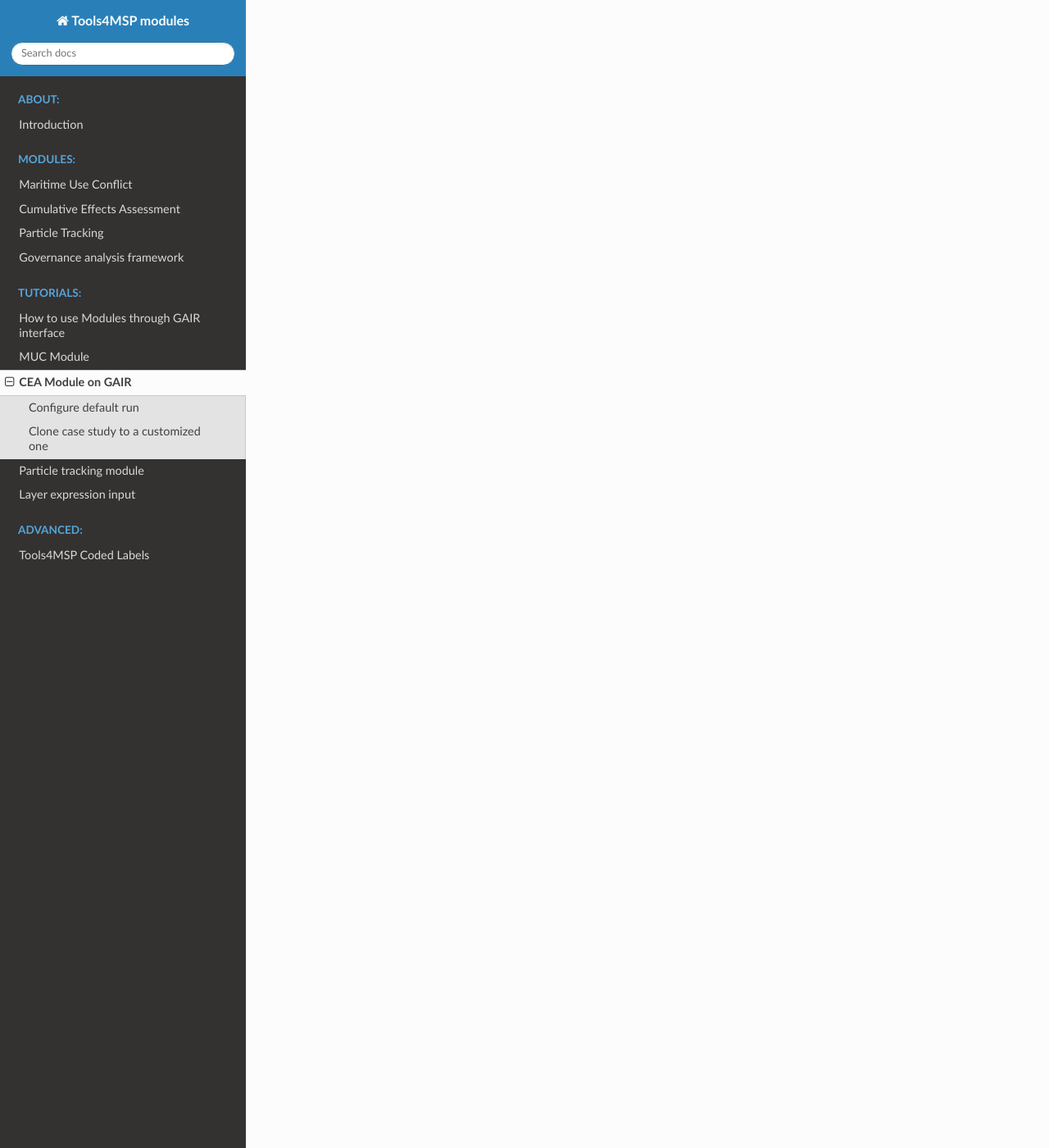
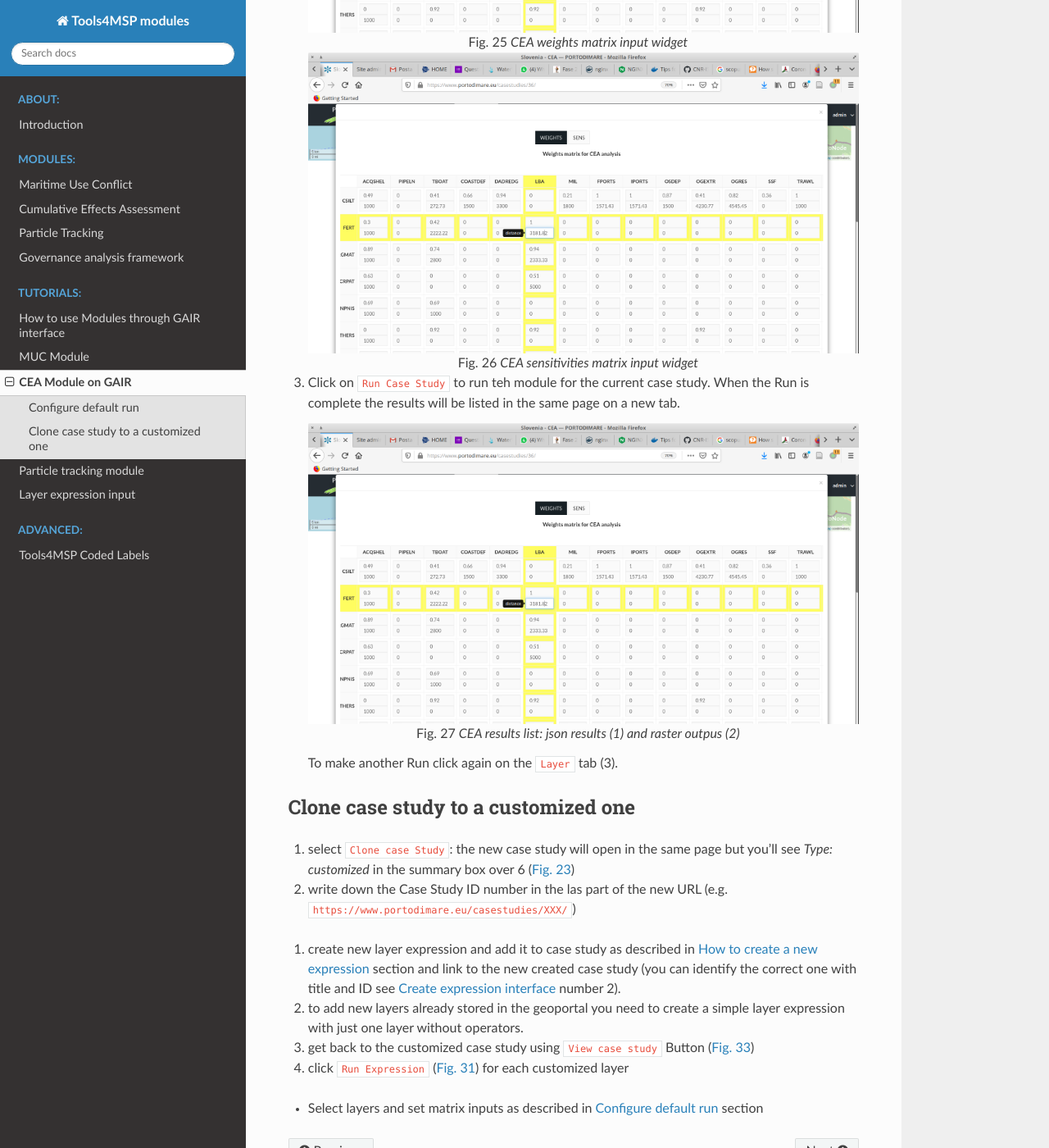
Before and after one commit to CNR-ISMAR/tools4msp, a Sphinx documentation site: the page built from docs/tutorials/gair_cea/index.rst, in a window 1280 px wide and 1400 px high, scrolled down 4209 px. Shown: the whole window at 82% size. Built offline with Sphinx 7.4.7 and the Read the Docs theme 2.0.0, drawn with Linux system fonts in a browser that asks for light colours; some of the changed text lies outside the part shown.

Commit message:
CEA tutorial complete

```diff
--- a/docs/tutorials/gair_cea/index.rst
+++ b/docs/tutorials/gair_cea/index.rst
@@ -1,3 +1,5 @@
+..  _tutorial-cea:
+
 CEA Module on GAIR
 ==================
 
@@ -58,9 +60,20 @@ customized case study starting from this configuration;
 You can either set configuration data in the default case study (input layers and input matrix)
 or clone the current case study to create a customized one
 
+To check the content of a layer you can click on the layer thumbnail to open a new window
+with a larger preview image and a ``Download layer`` control.
+
+.. figure:: images/CEA_case_study_layer.png
+   :alt: CEA case study detail page
+   :align: center
+   :name: cea-cs-layerpreview
+
+   CEA case study layer preview
+
+.. _default-cea-case-studies:
+
 Configure default run
 ---------------------
-(in progress)
 
 #. Select input layers layers from list.
     You'll see the list of input layers displayed as a grid with layer name,
@@ -90,15 +103,68 @@ Configure default run
        +---------------------------------------------+---------------------------+
 
 
-    You can quickly select
 
 
-#. Review or change input  for weights/sensitivities matrix.
-    Click on  open the matrix input widget by
+    You can quickly select all layers using ``select all layers`` checkbox, this will compute CEA
+    considering all enviromental components and all human uses available-
+    If you need to investigate the cumulative effects on a subset of components or human uses you can manually
+    select (or deselect) the layers to consider.
+
+
+#.  Review or change input values for weights/sensitivities matrix.
+    Click on ``SET MATRIX INPUTS`` to open the matrix input widget for weights and sensitivities
+
+    .. figure:: images/CEA_matrix_weights.png
+      :alt: CEA weights matrix input widget
+      :align: center
+      :name: cea-cs-weightmatrix
+
+      CEA weights matrix input widget
+
+    .. figure:: images/CEA_matrix_weights.png
+       :alt: CEA sensitivities matrix input widget
+       :align: center
+       :name: cea-cs-sensmatrix
+
+       CEA sensitivities matrix input widget
+
+#.  Click on ``Run Case Study`` to run teh module for the current case study.
+    When the Run is complete the results will be listed in the same page on a new tab.
+
+
+    .. figure:: images/CEA_matrix_weights.png
+       :alt: CEA sensitivities matrix input widget
+       :align: center
+       :name: cea-cs-results
+
+       CEA results list: json results (1) and raster outpus (2)
+
+    To make another Run click again on the ``Layer`` tab (3).
+
+
+
+.. _customized-cea-case-studies:
 
 Clone case study to a customized one
 ------------------------------------
-(in progress)
-* create new layer expression and add it to case study
 
-* add new layers to case study
+#. select ``Clone case Study``: the new  case study will open in the same page but
+   you'll see *Type: customized*  in the summary box over 6 (:numref:`ca-cs-detail`)
+
+#. write down the Case Study ID number in the las part of the new URL
+   (e.g.  ``https://www.portodimare.eu/casestudies/XXX/``)
+
+.. TODO remove this step when will be available case study editing
+
+#. create new layer expression and add it to case study as described in :ref:`create_new-gd-exp`
+   section and link to the new created case study (you can identify the correct
+   one with title and ID see :ref:`gair-gdb-create` number 2).
+
+#. to add new layers already stored in the geoportal you need to create a
+   simple layer expression with just one layer without operators.
+
+#. get back to the customized case study using ``View case study`` Button (:numref:`gair-gdb-viewcs`)
+
+#. click ``Run Expression`` (:numref:`gair-gdb-exp-run`) for each customized layer
+
+* Select layers and set matrix inputs as described in :ref:`default-cea-case-studies` section
--- a/docs/tutorials/gair_muc/index.rst
+++ b/docs/tutorials/gair_muc/index.rst
@@ -1,3 +1,5 @@
+.. _tutorial-muc:
+
 MUC Module
 ==========
 (in progress)
```
Also changed, not shown: other parts of docs/tutorials/gair_cea/index.rst (+1 -1 lines), docs/tutorials/gair_geodatabuilder.rst (+70 -12 lines), docs/tutorials/gair_cea/images/CEA_case_study_layer.png (added), docs/tutorials/gair_cea/images/CEA_case_study_results.png (added), docs/tutorials/gair_cea/images/CEA_matrix_sens.png (added), docs/tutorials/gair_cea/images/CEA_matrix_weights.png (added), docs/tutorials/gair_cea/images/CEA_select_label.png (added), docs/tutorials/images/GAIR_gdbuilder_exp_run.png (added), docs/tutorials/images/GAIR_gdbuilder_view_case_study.png (added), 1 other file.
